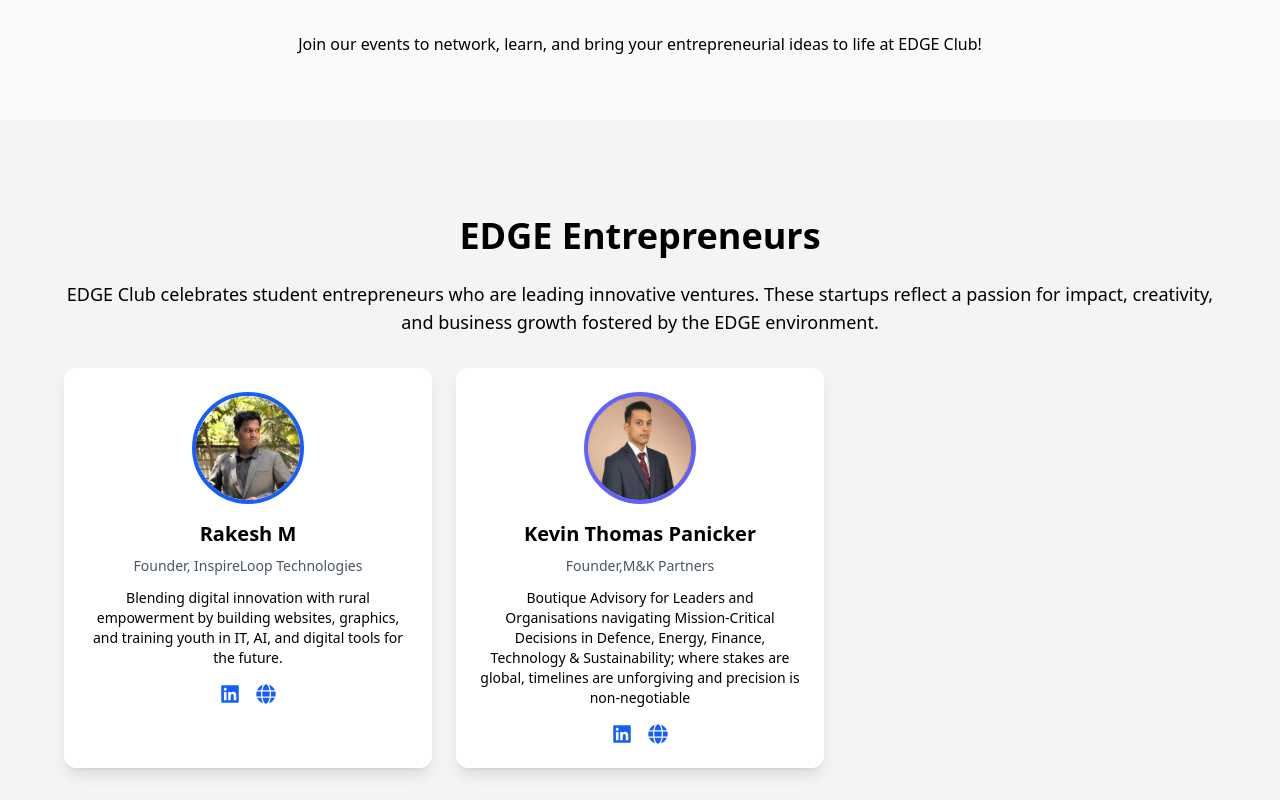
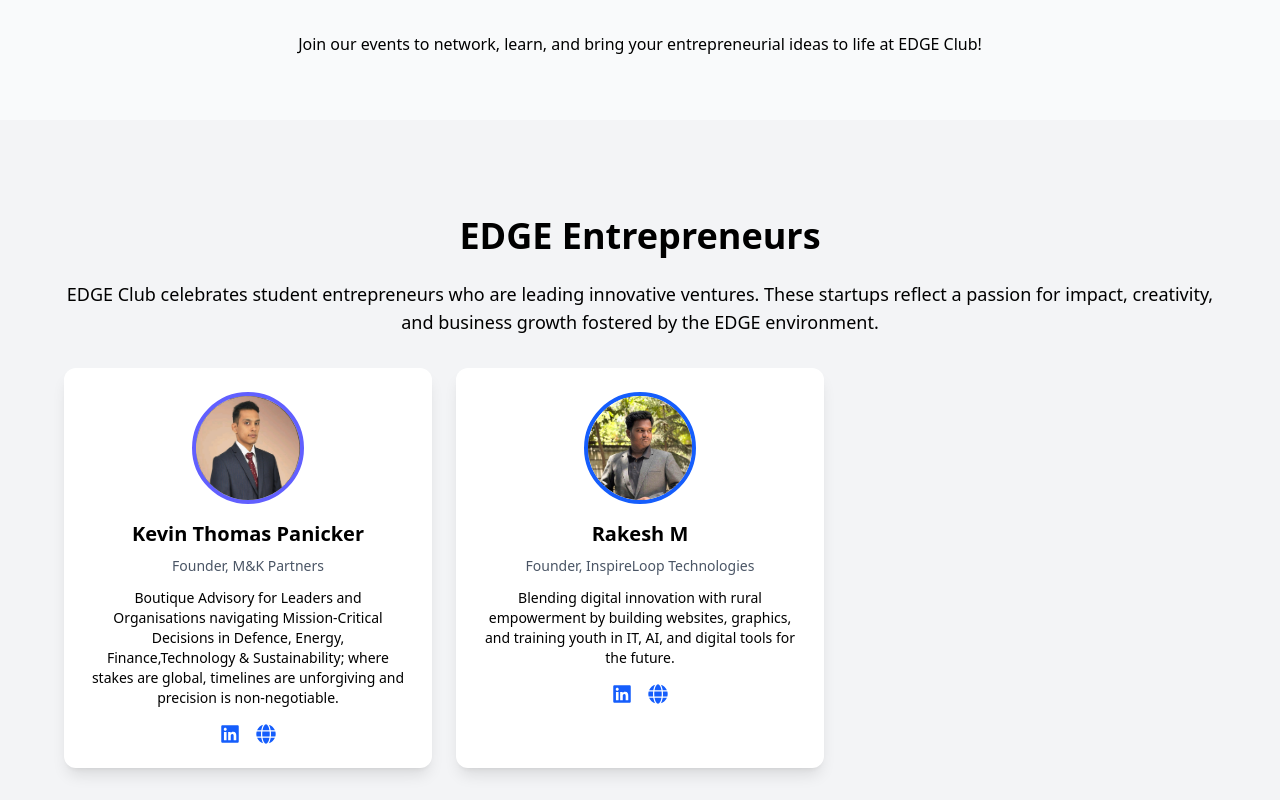
Before and after one commit to RAKESHM28102000/edgeclub, a React (Vite) app: page / in a window 1280 px wide. Shown: the part 2280-3080 px from the top of the page. Built offline with nearby package versions, Linux system fonts and the light colour scheme.

Commit message:
entreprenuer page updated

```diff
--- a/src/pages/Entrepreneur.jsx
+++ b/src/pages/Entrepreneur.jsx
@@ -1,68 +1,188 @@
-import React from 'react';
-import { FaLinkedin, FaGlobe } from 'react-icons/fa';
+import React, { useEffect } from "react";
+import { FaLinkedin, FaGlobe } from "react-icons/fa";
+import AOS from "aos";
+import "aos/dist/aos.css";
 
-const Entrepreneur = () => (
-  <section className="pt-24 px-4 min-h-screen bg-gray-100 dark:bg-gray-800 text-black dark:text-white" data-aos="flip-left">
+// Entrepreneur data in array
+const entrepreneurs = [
+        {
+        id: 1,
+        name: "Kevin Thomas Panicker",
+        image: "/images/image-1.jpeg",
+        title: "Founder, M&K Partners",
+        description:
+        "Boutique Advisory for Leaders and Organisations navigating Mission-Critical Decisions in Defence, Energy, Finance,Technology & Sustainability; where stakes are global, timelines are unforgiving and precision is non-negotiable.",
+        linkedin: "https://linkedin.com/in/kevinpanicker", // sample
+        website: "#",
+        borderColor: "border-indigo-500 dark:border-indigo-400",
+      },
+  {
+    id: 2,
+    name: "Rakesh M",
+    image: "/images/rakesh.jpeg",
+    title: "Founder, InspireLoop Technologies",
+    description:
+      "Blending digital innovation with rural empowerment by building websites, graphics, and training youth in IT, AI, and digital tools for the future.",
+    linkedin: "https://linkedin.com/in/rakesh-m-b67121217",
+    website: "https://inspireloop.onrender.com",
+    borderColor: "border-blue-600 dark:border-blue-400",
+  },
+  // {
+    // id: 3,
+    // name: "Aanandhi S",
+    // image: "/images/aanandhi.jpg",
+    // title: "Founder, SweetNest Bakes",
+    // description:
+      // "Home-based baking startup crafting customized cakes and desserts for celebrations with a focus on quality and creativity.",
+    // linkedin: "https://linkedin.com/in/aanandhi-s", // sample
+    // website: "#",
+    // borderColor: "border-pink-500 dark:border-pink-400",
+  // },
+];
+
+const Entrepreneur = () => {
+  useEffect(() => {
+    AOS.init({ duration: 1000, once: true });
+  }, []);
+
+  return (
+    <section
+      className="pt-24 px-4 min-h-screen bg-gray-100 dark:bg-gray-800 text-black dark:text-white"
+      data-aos="flip-left"
+    >
       <div className="max-w-6xl mx-auto">
-      <h2 className="text-4xl font-bold mb-6 text-center">EDGE Entrepreneurs</h2>
-      <p className="text-lg text-center mb-8">EDGE Club celebrates student entrepreneurs who are leading innovative ventures. These startups reflect a passion for impact, creativity, and business growth fostered by the EDGE environment.</p>
+        <h2 className="text-4xl font-bold mb-6 text-center">
+          EDGE Entrepreneurs
+        </h2>
+        <p className="text-lg text-center mb-8">
+          EDGE Club celebrates student entrepreneurs who are leading innovative
+          ventures. These startups reflect a passion for impact, creativity, and
+          business growth fostered by the EDGE environment.
+        </p>
 
-      <div className="grid sm:grid-cols-2 lg:grid-cols-3 gap-6 mb-10" data-aos="fade-up" data-aos-delay="200">
-        {/* Rakesh's Startup */}
-        <div className="bg-white dark:bg-gray-900 p-6 rounded-xl shadow-lg text-center" data-aos="zoom-in" data-aos-delay="100">
-          <img src="/images/rakesh.jpeg" alt="Rakesh M" className="w-28 h-28 object-cover rounded-full mx-auto mb-4 border-4 border-blue-600 dark:border-blue-400" />
-          <h3 className="text-xl font-semibold mb-2">Rakesh M</h3>
-          <p className="text-sm text-gray-600 dark:text-gray-300 mb-3">Founder, InspireLoop Technologies</p>
-          <p className="text-sm">Blending digital innovation with rural empowerment by building websites, graphics, and training youth in IT, AI, and digital tools for the future.</p>
+        {/* Entrepreneur Grid */}
+        <div
+          className="grid sm:grid-cols-2 lg:grid-cols-3 gap-6 mb-10"
+          data-aos="fade-up"
+          data-aos-delay="200"
+        >
+          {entrepreneurs.map((person, index) => (
+            <div
+              key={person.id}
+              className="bg-white dark:bg-gray-900 p-6 rounded-xl shadow-lg text-center"
+              data-aos="zoom-in"
+              data-aos-delay={100 * (index + 1)}
+            >
+              <img
+                src={person.image}
+                alt={person.name}
+                className={`w-28 h-28 object-cover rounded-full mx-auto mb-4 border-4 ${person.borderColor}`}
+              />
+              <h3 className="text-xl font-semibold mb-2">{person.name}</h3>
+              <p className="text-sm text-gray-600 dark:text-gray-300 mb-3">
+                {person.title}
+              </p>
+              <p className="text-sm">{person.description}</p>
+
+              {/* Social Links */}
               <div className="flex justify-center gap-4 mt-4 text-xl text-blue-600 dark:text-blue-300">
-            <a href="https://linkedin.com/in/rakesh-m-b67121217" target="_blank" rel="noopener noreferrer"><FaLinkedin className="hover:text-blue-800 transition" /></a>
-            <a href="https://inspireloop.onrender.com" target="_blank" rel="noopener noreferrer"><FaGlobe className="hover:text-green-600 transition" /></a>
+                {person.linkedin && (
+                  <a
+                    href={person.linkedin}
+                    target="_blank"
+                    rel="noopener noreferrer"
+                  >
+                    <FaLinkedin className="hover:text-blue-800 transition" />
+                  </a>
+                )}
+                {person.website && (
+                  <a
+                    href={person.website}
+                    target="_blank"
+                    rel="noopener noreferrer"
+                  >
+                    <FaGlobe className="hover:text-green-600 transition" />
+                  </a>
+                )}
               </div>
             </div>
-
-        {/* Student Startup 1 */}
-        {/* <div className="bg-white dark:bg-gray-900 p-6 rounded-xl shadow-lg text-center" data-aos="zoom-in" data-aos-delay="200"> */}
-          {/* {/* <img src="/images/aanandhi.jpg" alt="Aanandhi S" className="w-28 h-28 object-cover rounded-full mx-auto mb-4 border-4 border-pink-500 dark:border-pink-400" /> */}
-          {/* <h3 className="text-xl font-semibold mb-2">Aanandhi S</h3> */}
-          {/* <p className="text-sm text-gray-600 dark:text-gray-300 mb-3">Founder, SweetNest Bakes</p> */}
-          {/* {/* <p className="text-sm">Home-based baking startup crafting customized cakes and desserts for celebrations with a focus on quality and creativity.</p> */}
-        {/* </div> */}
-
-        {/* Student Startup 2 */}
-        <div className="bg-white dark:bg-gray-900 p-6 rounded-xl shadow-lg text-center" data-aos="zoom-in" data-aos-delay="300">
-          <img src="/images/image-1.jpeg" alt="Arun K" className="w-28 h-28 object-cover rounded-full mx-auto mb-4 border-4 border-indigo-500 dark:border-indigo-400" />
-          <h3 className="text-xl font-semibold mb-2">Kevin Thomas Panicker</h3>
-          <p className="text-sm text-gray-600 dark:text-gray-300 mb-3">Founder,M&K Partners</p>
-          <p className="text-sm">Boutique Advisory for Leaders and Organisations navigating Mission-Critical Decisions in Defence, Energy, Finance, Technology & Sustainability; where stakes are global, timelines are unforgiving and precision is non-negotiable</p>
-           <div className="flex justify-center gap-4 mt-4 text-xl text-blue-600 dark:text-blue-300">
-         <a href="https://linkedin.com/in/rakesh-m-b67121217" target="_blank" rel="noopener noreferrer"><FaLinkedin className="hover:text-blue-800 transition" /></a>
-         <a href="https://inspireloop.onrender.com" target="_blank" rel="noopener noreferrer"><FaGlobe className="hover:text-green-600 transition" /></a>
-         </div>
-        </div>
+          ))}
         </div>
 
+        {/* Extra Info Section */}
         <div className="grid md:grid-cols-2 gap-6 mb-10">
-        <div className="bg-yellow-100 dark:bg-yellow-900 p-6 rounded-lg shadow-md" data-aos="fade-right" data-aos-delay="300">
+          <div
+            className="bg-yellow-100 dark:bg-yellow-900 p-6 rounded-lg shadow-md"
+            data-aos="fade-right"
+            data-aos-delay="300"
+          >
             <h4 className="text-lg font-bold mb-2">Latest EDGE Achievement</h4>
-          <p>EDGE Startups were showcased at the Tamil Nadu Startup Expo 2025, receiving appreciation from industry leaders and incubators.</p>
+            <p>
+              EDGE Startups were showcased at the Tamil Nadu Startup Expo 2025,
+              receiving appreciation from industry leaders and incubators.
+            </p>
           </div>
 
-        <div className="bg-blue-100 dark:bg-blue-900 p-6 rounded-lg shadow-md" data-aos="fade-left" data-aos-delay="400">
+          <div
+            className="bg-blue-100 dark:bg-blue-900 p-6 rounded-lg shadow-md"
+            data-aos="fade-left"
+            data-aos-delay="400"
+          >
             <h4 className="text-lg font-bold mb-2">Support & Schemes</h4>
             <ul className="list-disc list-inside text-sm">
-            <li><a href="https://msmeonline.tn.gov.in" target="_blank" rel="noopener noreferrer" className="text-blue-700 dark:text-blue-300 hover:underline">Tamil Nadu MSME Portal</a></li>
-            <li><a href="https://startupindia.gov.in" target="_blank" rel="noopener noreferrer" className="text-blue-700 dark:text-blue-300 hover:underline">Startup India</a></li>
-            <li><a href="https://www.startuptn.in" target="_blank" rel="noopener noreferrer" className="text-blue-700 dark:text-blue-300 hover:underline">Startup Tamil Nadu</a></li>
-            <li><a href="https://www.niti.gov.in/aim" target="_blank" rel="noopener noreferrer" className="text-blue-700 dark:text-blue-300 hover:underline">Atal Innovation Mission</a></li>
+              <li>
+                <a
+                  href="https://msmeonline.tn.gov.in"
+                  target="_blank"
+                  rel="noopener noreferrer"
+                  className="text-blue-700 dark:text-blue-300 hover:underline"
+                >
+                  Tamil Nadu MSME Portal
+                </a>
+              </li>
+              <li>
+                <a
+                  href="https://startupindia.gov.in"
+                  target="_blank"
+                  rel="noopener noreferrer"
+                  className="text-blue-700 dark:text-blue-300 hover:underline"
+                >
+                  Startup India
+                </a>
+              </li>
+              <li>
+                <a
+                  href="https://www.startuptn.in"
+                  target="_blank"
+                  rel="noopener noreferrer"
+                  className="text-blue-700 dark:text-blue-300 hover:underline"
+                >
+                  Startup Tamil Nadu
+                </a>
+              </li>
+              <li>
+                <a
+                  href="https://www.niti.gov.in/aim"
+                  target="_blank"
+                  rel="noopener noreferrer"
+                  className="text-blue-700 dark:text-blue-300 hover:underline"
+                >
+                  Atal Innovation Mission
+                </a>
+              </li>
             </ul>
           </div>
         </div>
 
         <div className="text-center" data-aos="fade-up" data-aos-delay="500">
-        <p className="text-md">Be the next changemaker. Explore entrepreneurial opportunities with EDGE Club and beyond!</p>
+          <p className="text-md">
+            Be the next changemaker. Explore entrepreneurial opportunities with
+            EDGE Club and beyond!
+          </p>
         </div>
       </div>
     </section>
   );
+};
 
 export default Entrepreneur;
```
Lines whose indentation alone changed are shown as unchanged.
